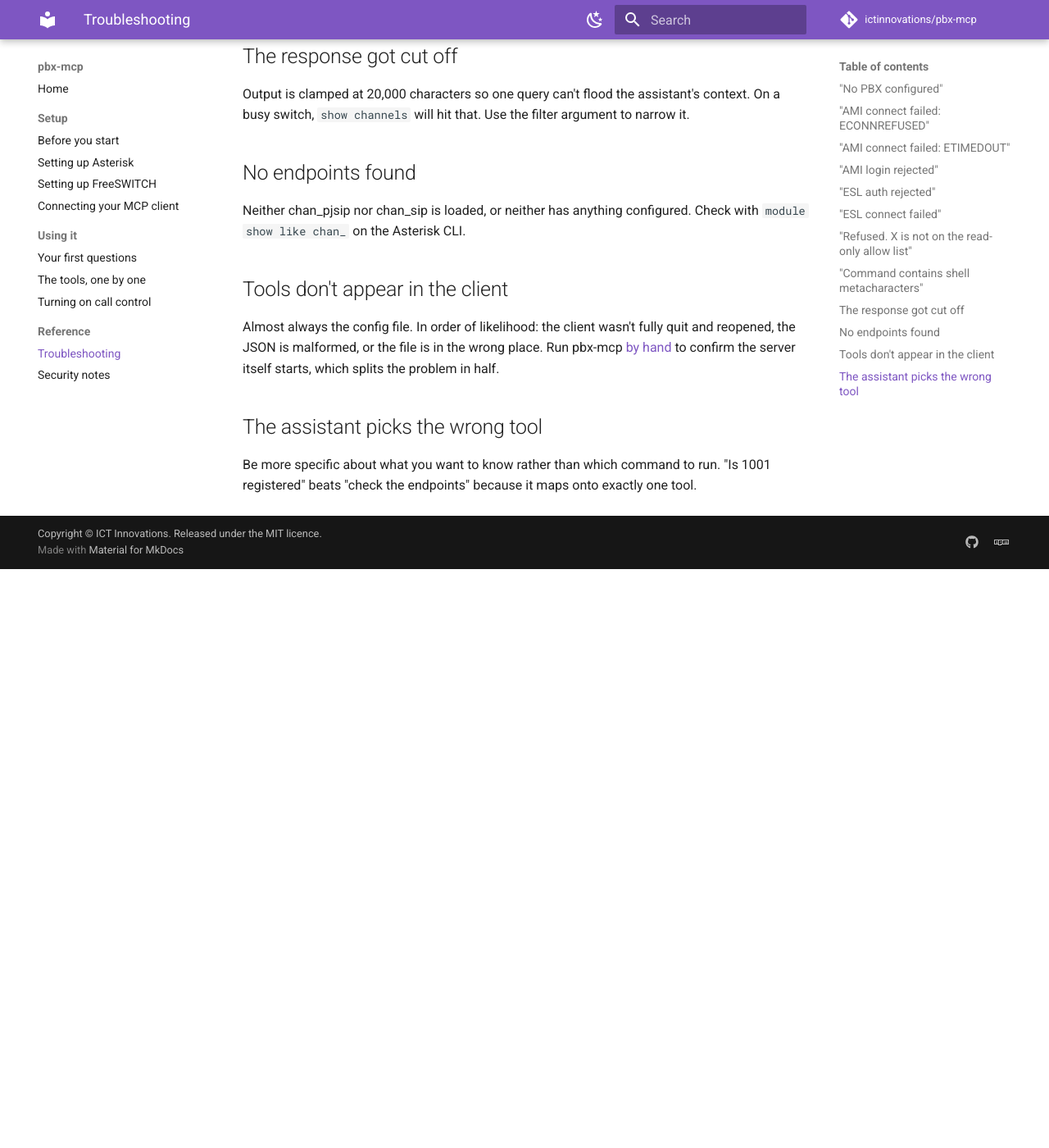
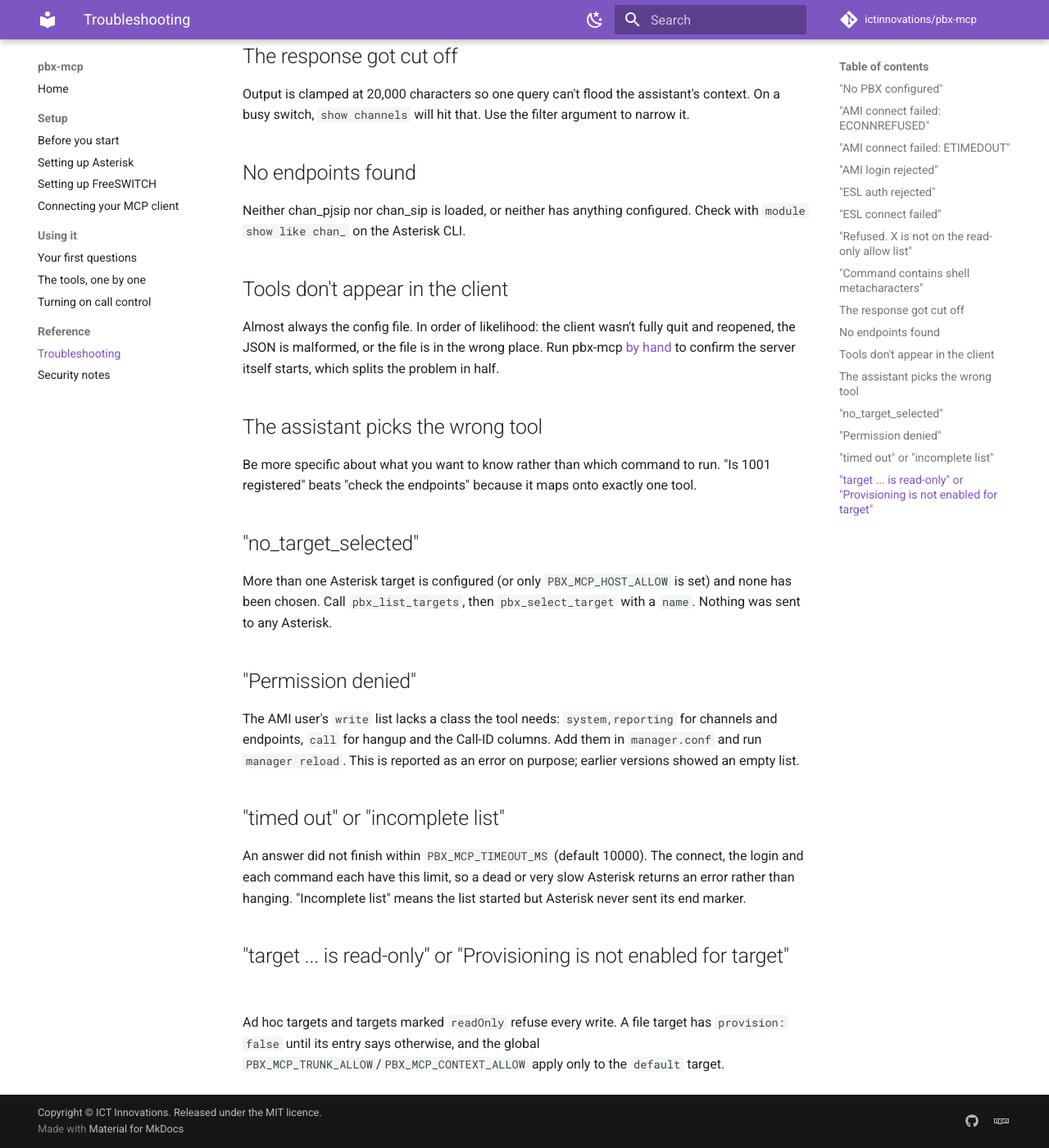
Before and after one commit to bennyng1029/pbx-mcp, an MkDocs documentation site: the page built from docs/troubleshooting.md, in a window 1280 px wide and 1400 px high, scrolled down 1673 px. Shown: the whole window at 82% size. Built offline with MkDocs 1.6.1 and Material for MkDocs 9.7.7, drawn with Linux system fonts in a browser that asks for light colours; comment, search, counter and statistics services are not loaded; before the commit the page ends 2367 px from its top, so only the background shows below that; some of the changed text lies outside the part shown.

Commit message:
task 5: Documentation and operator setup
Co-Authored-By: Claude Sonnet 5.5 <noreply@anthropic.com>

```diff
--- a/docs/security.md
+++ b/docs/security.md
@@ -26,3 +26,21 @@ what needs controlling, not just the write flag.
 doesn't verify the certificate chain, which protects against passive sniffing
 but not an active attacker on the path. Inside a VPN that's a reasonable trade;
 across the internet it isn't enough on its own.
+
+**Ad hoc targets send your default AMI credentials in plaintext** to any IP in
+`PBX_MCP_HOST_ALLOW`. AMI is plaintext on 5038 and pbx-mcp does not verify TLS
+certificates, so use ad hoc only on trusted lab networks and keep the CIDR list
+as narrow as the labs you actually use. Ad hoc targets are always read-only,
+and hostnames are not accepted (use a named target).
+
+**Targets file.** Prefer `passwordEnv` to a literal password, and keep the file
+`chmod 600` (pbx-mcp warns if a file with literal passwords is readable by
+group or others). The provisioning gates (`provision`, `trunkAllow`,
+`contextAllow`, `pjsipFile`) can only come from the operator's file or
+environment, never from a tool argument, and file targets start with
+provisioning off.
+
+**Name the environment before provisioning.** Trunk and extension create and
+delete go to the selected target. Confirm which environment is meant before
+approving a write; the `target` argument and the `Target:` line in every result
+exist so a lab approval is not mistaken for a production one.
--- a/docs/tools.md
+++ b/docs/tools.md
@@ -1,20 +1,42 @@
 # The tools, one by one
+
+## Targets
+
+**`pbx_list_targets`** - The configured Asterisk targets with address,
+read-only and provisioning flags, and which one is selected. No credentials.
+
+**`pbx_get_target`** - Which target the tools are talking to now, or
+`no_target_selected`.
+
+**`pbx_select_target`** - Choose the target: `name` for a named one, or `host`
+(an IP literal inside `PBX_MCP_HOST_ALLOW`, optional `port` and `tls`) for an ad
+hoc, read-only one. Give one or the other. Until a target is selected, every
+Asterisk tool returns `no_target_selected` and sends nothing. Configuration:
+`PBX_MCP_TARGETS_FILE`, `PBX_MCP_HOST_ALLOW`, `PBX_MCP_ADHOC_PORTS`; see the
+README.
 
 ## Asterisk
 
 **`asterisk_status`** - Version, uptime, active calls, calls processed. Run
 this first when something looks wrong. If it fails, everything else will too,
 and the error message tells you whether it's a network problem or a credentials
-problem.
+problem. With targets configured it also shows which one it asked: target name,
+address, label, Asterisk's config file, PBX UUID and the target's dialplan hint.
 
 **`asterisk_channels`** - Every live channel: caller ID, state, bridge,
 duration, and where it sits in the dialplan. Takes an optional filter, which is
 a plain substring matched against every field. Filter by `1001` to see one
 extension's calls, or by a bridge ID to see both legs of one conversation.
+Each channel also shows its SIP Call-ID and the From, To and Diversion header
+values (`n/a` when Asterisk will not say, for example a non-PJSIP channel or an
+AMI user without the `call` write class). Only the first 20 channels are looked
+up, within one extra `PBX_MCP_TIMEOUT_MS`. An AMI error such as `Permission
+denied` is reported as an error, never as "No active channels".
 
 **`asterisk_endpoints`** - PJSIP endpoints with device state and contact count.
 If chan_pjsip isn't loaded it falls back to `chan_sip` peers automatically and
-tells you which one it used. That fallback matters on older installs where
+tells you which one it used. An AMI error is reported as an error; "PJSIP is
+loaded, 0 endpoints configured" means exactly that. That fallback matters on older installs where
 nothing is on PJSIP yet.
 
 **`asterisk_dialplan`** - Dumps a context, or one extension inside a context.
@@ -24,6 +46,12 @@ Good for "where would a call to 5551234 actually go" before you place it.
 list of inspection prefixes: `core show`, `pjsip show`, `dialplan show`,
 `queue show`, `database show`, and about twenty more. Prefix matching means
 `core show channels verbose` passes under `core show`.
+
+**`asterisk_trunk_create`, `asterisk_trunk_delete`, `asterisk_extension_create`,
+`asterisk_extension_delete`** *(provisioning)* - Take a `target` argument that
+must equal the selected target (required when more than one target exists), so
+the environment you confirmed is the one that is written. Results start with
+`Target: <name> (<host>:<port>)`. See the README.
 
 **`asterisk_originate`** *(write mode)* - Places a call from a channel to an
 extension. Async, so it returns as soon as the switch accepts it rather than
--- a/docs/troubleshooting.md
+++ b/docs/troubleshooting.md
@@ -2,8 +2,8 @@
 
 ## "No PBX configured"
 
-pbx-mcp exited immediately because neither `ASTERISK_AMI_HOST` nor
-`FREESWITCH_ESL_HOST` was set.
+pbx-mcp exited immediately because none of `ASTERISK_AMI_HOST`,
+`PBX_MCP_TARGETS_FILE` (or `PBX_MCP_HOST_ALLOW`) and `FREESWITCH_ESL_HOST` was set.
 
 If you set them in your MCP client config, the usual cause is that the client
 wasn't fully restarted, or the JSON has a syntax error and the client silently
@@ -91,3 +91,29 @@ itself starts, which splits the problem in half.
 Be more specific about what you want to know rather than which command to run.
 "Is 1001 registered" beats "check the endpoints" because it maps onto exactly
 one tool.
+
+## "no_target_selected"
+
+More than one Asterisk target is configured (or only `PBX_MCP_HOST_ALLOW` is
+set) and none has been chosen. Call `pbx_list_targets`, then `pbx_select_target`
+with a `name`. Nothing was sent to any Asterisk.
+
+## "Permission denied"
+
+The AMI user's `write` list lacks a class the tool needs: `system,reporting`
+for channels and endpoints, `call` for hangup and the Call-ID columns. Add them
+in `manager.conf` and run `manager reload`. This is reported as an error on
+purpose; earlier versions showed an empty list.
+
+## "timed out" or "incomplete list"
+
+An answer did not finish within `PBX_MCP_TIMEOUT_MS` (default 10000). The
+connect, the login and each command each have this limit, so a dead or very
+slow Asterisk returns an error rather than hanging. "Incomplete list" means the
+list started but Asterisk never sent its end marker.
+
+## "target ... is read-only" or "Provisioning is not enabled for target"
+
+Ad hoc targets and targets marked `readOnly` refuse every write. A file target
+has `provision: false` until its entry says otherwise, and the global
+`PBX_MCP_TRUNK_ALLOW`/`PBX_MCP_CONTEXT_ALLOW` apply only to the `default` target.
--- a/docs/wave-state.json
+++ b/docs/wave-state.json
@@ -52,9 +52,9 @@
     "3",
     "4"
    ],
-   "status": "pending",
-   "updated": "2026-10-03T17:21:04",
-   "note": ""
+   "status": "done",
+   "updated": "2026-10-03T17:48:28",
+   "note": "lint+tests ok"
   },
   "6": {
    "title": "Final live verification of every function",
```
Also changed, not shown: README.md (+27 -4 lines), docs/asterisk.md (+13 -1 lines), 1 other file.
